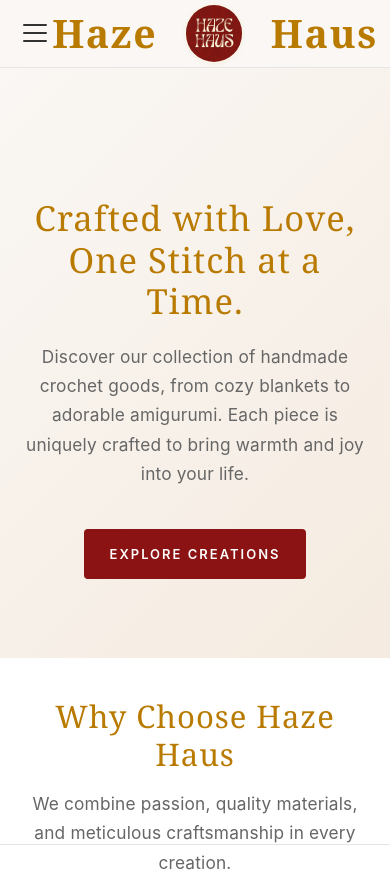
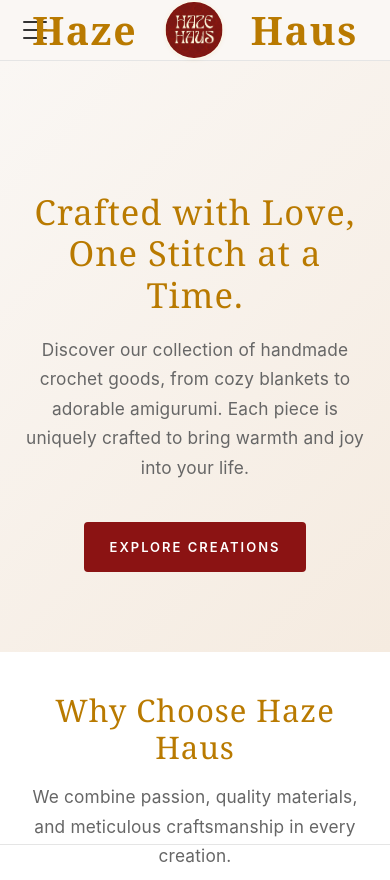
Before and after one commit to Omkar4407/HazeHaus, a plain HTML site: page index.html in a window 390 px wide. Shown: the top 880 px of the page. Drawn offline with nearby package versions, Linux system fonts and the light colour scheme.

Commit message:
Update style.css

```diff
--- a/style.css
+++ b/style.css
@@ -908,9 +908,9 @@
   }
 
   .nav-container {
-    grid-template-columns: auto 1fr auto; /* Adjusts to fit hamburger and logo */
+    display: flex;
     align-items: center;
-    justify-content: space-between; /* Ensures even spacing */
+    justify-content: space-between;
     min-height: 64px; /* Compact mobile height */
   }
 
@@ -919,14 +919,16 @@
     display: none;
   }
 
-  /* --- POSITIONING WITH ORDER --- */
-  /* This is the key fix that makes the layout work */
+  /* --- POSITIONING WITH FLEXBOX --- */
   .hamburger {
     order: 1; /* Visually places the hamburger first (on the left) */
   }
 
   .logo-container {
-    order: 2; /* Visually places the logo second (on the right) */
+    order: 2; /* Visually places the logo second (in the center) */
+    position: absolute;
+    left: 50%;
+    transform: translateX(-50%);
   }
 
   /* --- LOGO SIZE TWEAKS --- */
@@ -1143,10 +1145,17 @@
 
     .nav-container {
         min-height: 60px;
+        position: relative;
     }
 
     .logo {
         font-size: 24px;
+    }
+
+    .logo-container {
+        position: absolute;
+        left: 50%;
+        transform: translateX(-50%);
     }
 
     .container {
```
